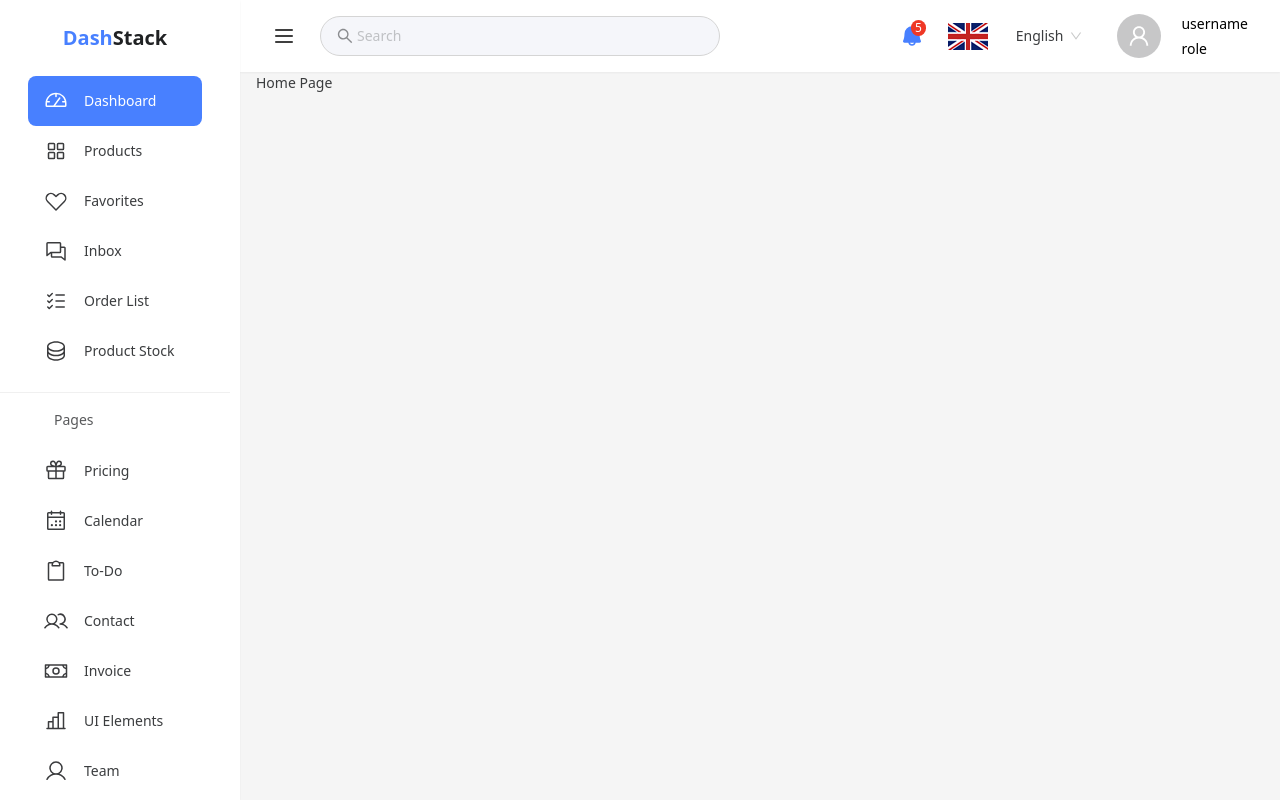
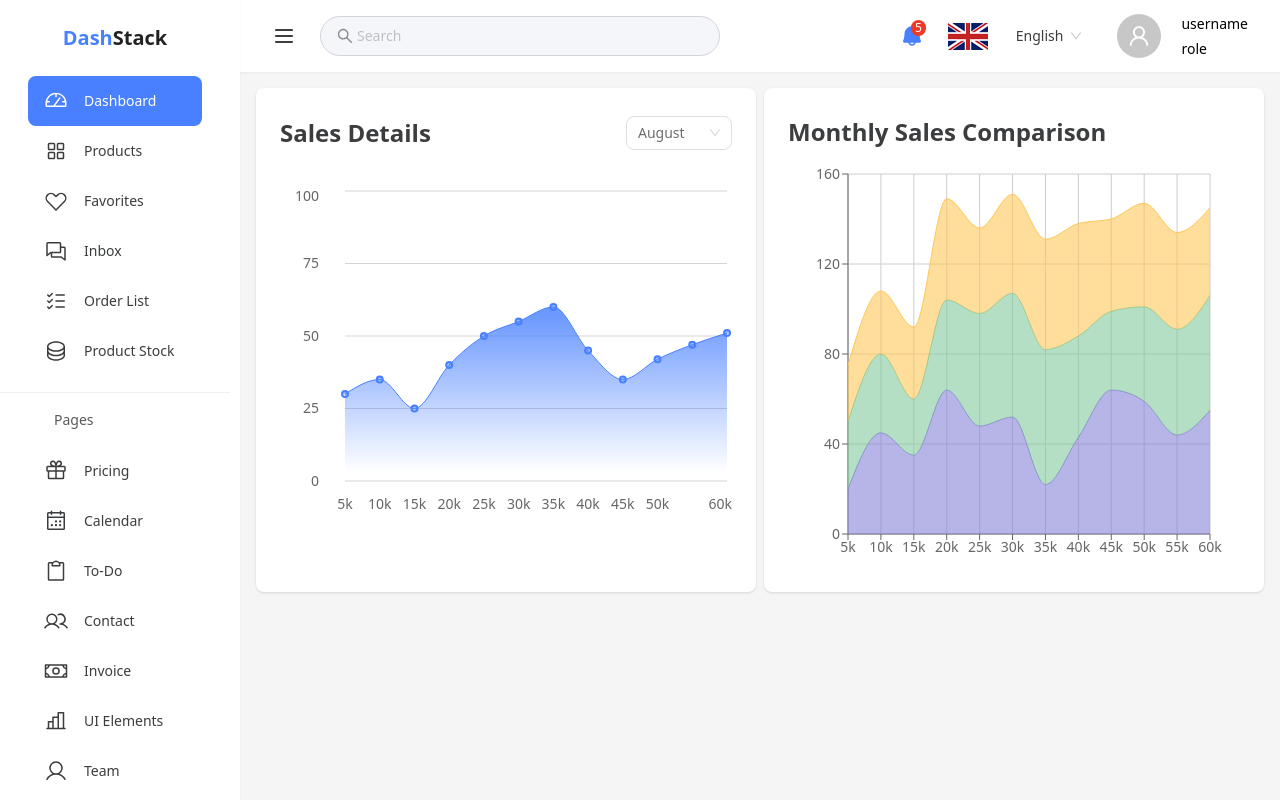
Before and after one commit to abdelrahmanHSalama/next-restaurant-app, a Next.js app: page / in a window 1280 px wide. Built offline with nearby package versions, Linux system fonts and the light colour scheme.

Commit message:
charts
Added Charts to Homepage

```diff
--- /dev/null
+++ b/libs/charts/AreaChart.tsx
@@ -0,0 +1,132 @@
+'use client';
+import {
+  AreaChart,
+  Area,
+  XAxis,
+  YAxis,
+  Tooltip,
+  CartesianGrid,
+  ResponsiveContainer,
+} from 'recharts';
+import { Select } from 'antd';
+import { useState } from 'react';
+import { useChartColors } from './colors';
+
+const { Option } = Select;
+
+export type DataType = {
+  name: string;
+  value: number;
+};
+
+const CustomTooltip = ({ active, payload, color }: any) => {
+  if (active && payload && payload.length) {
+    const value = payload[0].value;
+    return (
+      <div className="relative">
+        <div className=" text-white font-bold p-2 rounded" style={{ backgroundColor: color }}>
+          {`${value}`}
+          {/* <div className="absolute left-1/2 -translate-x-1/2 -bottom-1.5 w-0 h-0 border-l-[6px] border-l-transparent border-r-[6px] border-r-transparent border-t-[6px] border-t-[#5E77FF]"></div> */}
+        </div>
+      </div>
+    );
+  }
+  return null;
+};
+
+const AreaChartComponent = ({
+  chartData,
+  colorIndex = 0,
+}: {
+  chartData: Record<string, DataType[]>;
+  colorIndex?: number;
+}) => {
+  const [selectedMonth, setSelectedMonth] = useState('August');
+
+  const handleMonthChange = (value: string) => {
+    setSelectedMonth(value);
+  };
+
+  const { getColorByIndex } = useChartColors();
+
+  const color = getColorByIndex(colorIndex);
+
+  if (!chartData) {
+    return null;
+  }
+
+  return (
+    <div className=" px-6 py-7 rounded-lg shadow bg-card w-full">
+      <div className="flex justify-between items-center mb-4">
+        <h2 className="text-2xl font-bold">Sales Details</h2>
+        <Select
+          defaultValue={selectedMonth}
+          onChange={handleMonthChange}
+          className="w-26.5 opacity-75"
+        >
+          <Option className=" opacity-75" value="July">
+            July
+          </Option>
+          <Option className=" opacity-75" value="August">
+            August
+          </Option>
+          <Option className=" opacity-75" value="September">
+            September
+          </Option>
+        </Select>
+      </div>
+      <ResponsiveContainer className="py-5" width="100%" height={330}>
+        <AreaChart
+          className="area-chart focus-visible:outline-none"
+          data={chartData[selectedMonth]}
+        >
+          <defs className="area-chart-defs">
+            <linearGradient
+              className="area-chart-defs-linear-gradient"
+              id="colorValue"
+              x1="0"
+              y1="0"
+              x2="0"
+              y2="1"
+            >
+              <stop offset="5%" stopColor={color} stopOpacity={0.8} />
+              <stop offset="95%" stopColor={color} stopOpacity={0} />
+            </linearGradient>
+          </defs>
+          <XAxis
+            className="area-chart-x-axis"
+            dataKey="name"
+            tickMargin={12}
+            axisLine={false}
+            tickLine={false}
+          />
+          <YAxis
+            className="area-chart-y-axis"
+            domain={[0, 100]}
+            tickMargin={20}
+            axisLine={false}
+            tickLine={false}
+          />
+          <CartesianGrid
+            className="area-chart-cartesian-grid"
+            vertical={false}
+            strokeDasharray="0"
+            stroke="var(--c-border)"
+          />
+          <Tooltip content={<CustomTooltip color={color} />} />
+          <Area
+            type="monotone"
+            dataKey="value"
+            stroke={color}
+            fillOpacity={1}
+            fill="url(#colorValue)"
+            dot={{ stroke: color, strokeWidth: 2, r: 3 }}
+            activeDot={{ r: 6 }}
+          />
+        </AreaChart>
+      </ResponsiveContainer>
+    </div>
+  );
+};
+
+export default AreaChartComponent;
--- /dev/null
+++ b/libs/charts/StackedAreaChart.tsx
@@ -0,0 +1,71 @@
+'use client';
+
+import React from 'react';
+import {
+  AreaChart,
+  Area,
+  XAxis,
+  YAxis,
+  CartesianGrid,
+  Tooltip,
+  ResponsiveContainer,
+} from 'recharts';
+
+type DataType = {
+  name: string;
+  value: number;
+};
+
+const transformDataForStacking = (chartData: Record<string, DataType[]>) => {
+  const months = Object.keys(chartData);
+  const firstMonthData = chartData[months[0]] || [];
+
+  return firstMonthData.map((item, index) => {
+    const dataPoint: Record<string, any> = { name: item.name };
+    months.forEach((month) => {
+      dataPoint[month] = chartData[month]?.[index]?.value || 0;
+    });
+    return dataPoint;
+  });
+};
+
+const StackedAreaChart = ({ chartData }: { chartData: Record<string, DataType[]> }) => {
+  const stackedData = transformDataForStacking(chartData);
+  const months = Object.keys(chartData);
+  const colors = ['#8884d8', '#82ca9d', '#ffc658'];
+
+  return (
+    <div className="px-6 py-7 rounded-lg shadow bg-card w-full">
+      <h2 className="text-2xl font-bold mb-4">Monthly Sales Comparison</h2>
+      <ResponsiveContainer width="100%" height={400}>
+        <AreaChart
+          data={stackedData}
+          margin={{
+            top: 10,
+            right: 30,
+            left: 0,
+            bottom: 0,
+          }}
+        >
+          <CartesianGrid />
+          <XAxis dataKey="name" />
+          <YAxis />
+          <Tooltip />
+          {months.map((month, index) => (
+            <Area
+              key={month}
+              type="monotone"
+              dataKey={month}
+              stackId="1"
+              stroke={colors[index % colors.length]}
+              fill={colors[index % colors.length]}
+              name={month}
+            />
+          ))}
+        </AreaChart>
+      </ResponsiveContainer>
+    </div>
+  );
+};
+
+export default StackedAreaChart;
--- /dev/null
+++ b/libs/charts/chartData.ts
@@ -0,0 +1,93 @@
+import { DataType } from './AreaChart';
+
+const chartData: Record<string, DataType[]> = {
+  July: [
+    { name: '5k', value: 20 },
+    { name: '10k', value: 45 },
+    { name: '15k', value: 35 },
+    { name: '20k', value: 64 },
+    { name: '25k', value: 48 },
+    { name: '30k', value: 52 },
+    { name: '35k', value: 22 },
+    { name: '40k', value: 43 },
+    { name: '45k', value: 64 },
+    { name: '50k', value: 59 },
+    { name: '55k', value: 44 },
+    { name: '60k', value: 55 },
+  ],
+  August: [
+    { name: '5k', value: 30 },
+    { name: '10k', value: 35 },
+    { name: '15k', value: 25 },
+    { name: '20k', value: 40 },
+    { name: '25k', value: 50 },
+    { name: '30k', value: 55 },
+    { name: '35k', value: 60 },
+    { name: '40k', value: 45 },
+    { name: '45k', value: 35 },
+    { name: '50k', value: 42 },
+    { name: '55k', value: 47 },
+    { name: '60k', value: 51 },
+  ],
+  September: [
+    { name: '5k', value: 25 },
+    { name: '10k', value: 28 },
+    { name: '15k', value: 32 },
+    { name: '20k', value: 45 },
+    { name: '25k', value: 38 },
+    { name: '30k', value: 44 },
+    { name: '35k', value: 49 },
+    { name: '40k', value: 50 },
+    { name: '45k', value: 41 },
+    { name: '50k', value: 46 },
+    { name: '55k', value: 43 },
+    { name: '60k', value: 39 },
+  ],
+};
+
+export const stackedChartData: Record<string, DataType[]> = {
+  July: [
+    { name: '5k', value: 20 },
+    { name: '10k', value: 45 },
+    { name: '15k', value: 35 },
+    { name: '20k', value: 64 },
+    { name: '25k', value: 48 },
+    { name: '30k', value: 52 },
+    { name: '35k', value: 22 },
+    { name: '40k', value: 43 },
+    { name: '45k', value: 64 },
+    { name: '50k', value: 59 },
+    { name: '55k', value: 44 },
+    { name: '60k', value: 55 },
+  ],
+  August: [
+    { name: '5k', value: 30 },
+    { name: '10k', value: 35 },
+    { name: '15k', value: 25 },
+    { name: '20k', value: 40 },
+    { name: '25k', value: 50 },
+    { name: '30k', value: 55 },
+    { name: '35k', value: 60 },
+    { name: '40k', value: 45 },
+    { name: '45k', value: 35 },
+    { name: '50k', value: 42 },
+    { name: '55k', value: 47 },
+    { name: '60k', value: 51 },
+  ],
+  September: [
+    { name: '5k', value: 25 },
+    { name: '10k', value: 28 },
+    { name: '15k', value: 32 },
+    { name: '20k', value: 45 },
+    { name: '25k', value: 38 },
+    { name: '30k', value: 44 },
+    { name: '35k', value: 49 },
+    { name: '40k', value: 50 },
+    { name: '45k', value: 41 },
+    { name: '50k', value: 46 },
+    { name: '55k', value: 43 },
+    { name: '60k', value: 39 },
+  ],
+};
+
+export default chartData;
--- /dev/null
+++ b/libs/charts/colors.ts
@@ -0,0 +1,19 @@
+import { useMemo } from 'react';
+import { useDarkLightContext } from '@/services/context';
+
+export const CHART_COLORS = ['#4880FF', '#DBA5FF', '#FF8F6DCC'];
+export const DARK_CHART_COLORS = ['#4880FF', '#DBA5FF', '#FF8F6DCC'];
+
+export const useChartColors = () => {
+  const { isDark } = useDarkLightContext();
+  const colors = useMemo(() => {
+    return isDark ? DARK_CHART_COLORS : CHART_COLORS;
+  }, [isDark]);
+
+  const getColorByIndex = (index: number) => {
+    if (index >= colors.length) return colors[0];
+    return colors[index];
+  };
+
+  return { colors, getColorByIndex };
+};
--- /dev/null
+++ b/libs/charts/index.ts
@@ -0,0 +1 @@
+export { default as AreaChart } from './AreaChart';
--- a/package.json
+++ b/package.json
@@ -18,7 +18,8 @@
     "next": "15.4.5",
     "next-intl": "^4.3.4",
     "react": "19.1.0",
-    "react-dom": "19.1.0"
+    "react-dom": "19.1.0",
+    "recharts": "^3.1.2"
   },
   "devDependencies": {
     "@eslint/eslintrc": "^3",
--- a/src/app/(main)/page.tsx
+++ b/src/app/(main)/page.tsx
@@ -1,7 +1,12 @@
+import { AreaChart } from '../../../libs/charts';
+import chartData, { stackedChartData } from '../../../libs/charts/chartData';
+import StackedAreaChart from '../../../libs/charts/StackedAreaChart';
+
 export default function Home() {
   return (
-    <div>
-      <h1>Home Page</h1>
+    <div className="flex gap-2 my-4">
+      <AreaChart chartData={chartData} />
+      <StackedAreaChart chartData={stackedChartData} />
     </div>
   );
 }
```
Also changed, not shown: 1 other file (tests, documents, lock files or other folders).
